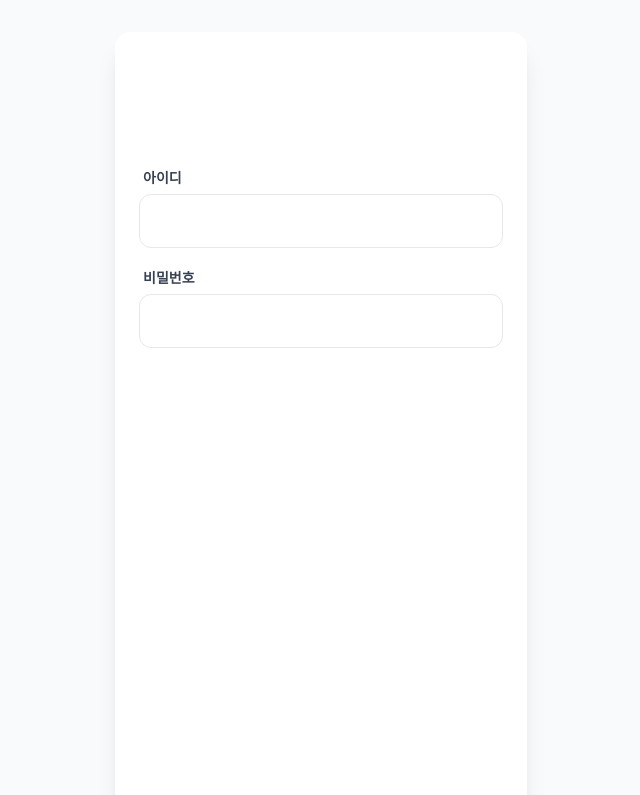
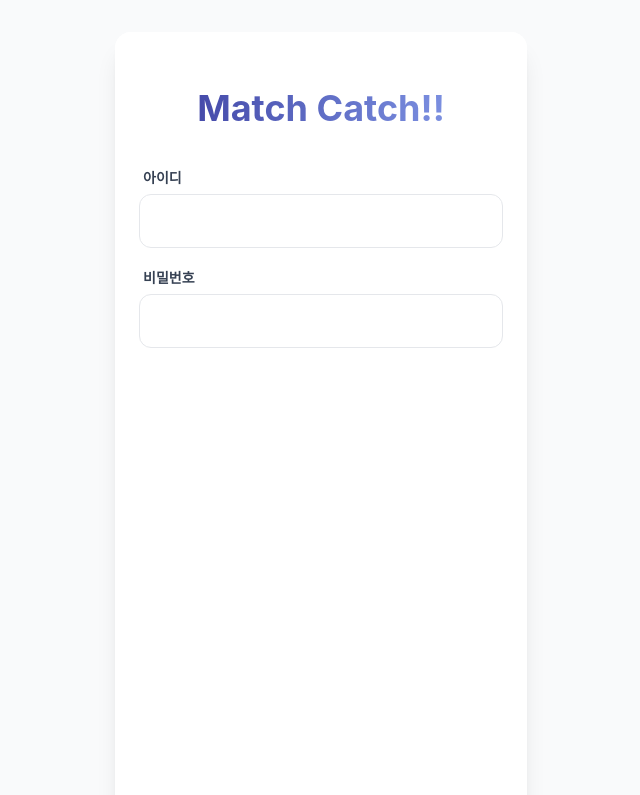
Before and after one commit to dbdlf/MatchCatch, a React (Vite) app: page / in a window 1280 px wide. Shown: the top 795 px of the page, without its empty margins (319-959 px from the left). Built offline with nearby package versions, Linux system fonts and the light colour scheme.

Commit message:
Update index.css

```diff
--- a/src/index.css
+++ b/src/index.css
@@ -1,5 +1,11 @@
-/* ✅ 이렇게 교체 */
 @import "tailwindcss";
+
+/* v4 커스텀 색상 정의 방식 */
+@theme {
+  --color-primary: #464BAA;
+  --color-primary-light: #7B8FE0;
+  --color-primary-dark: #3B3F90;
+}
 
 body {
   margin: 0;
```
